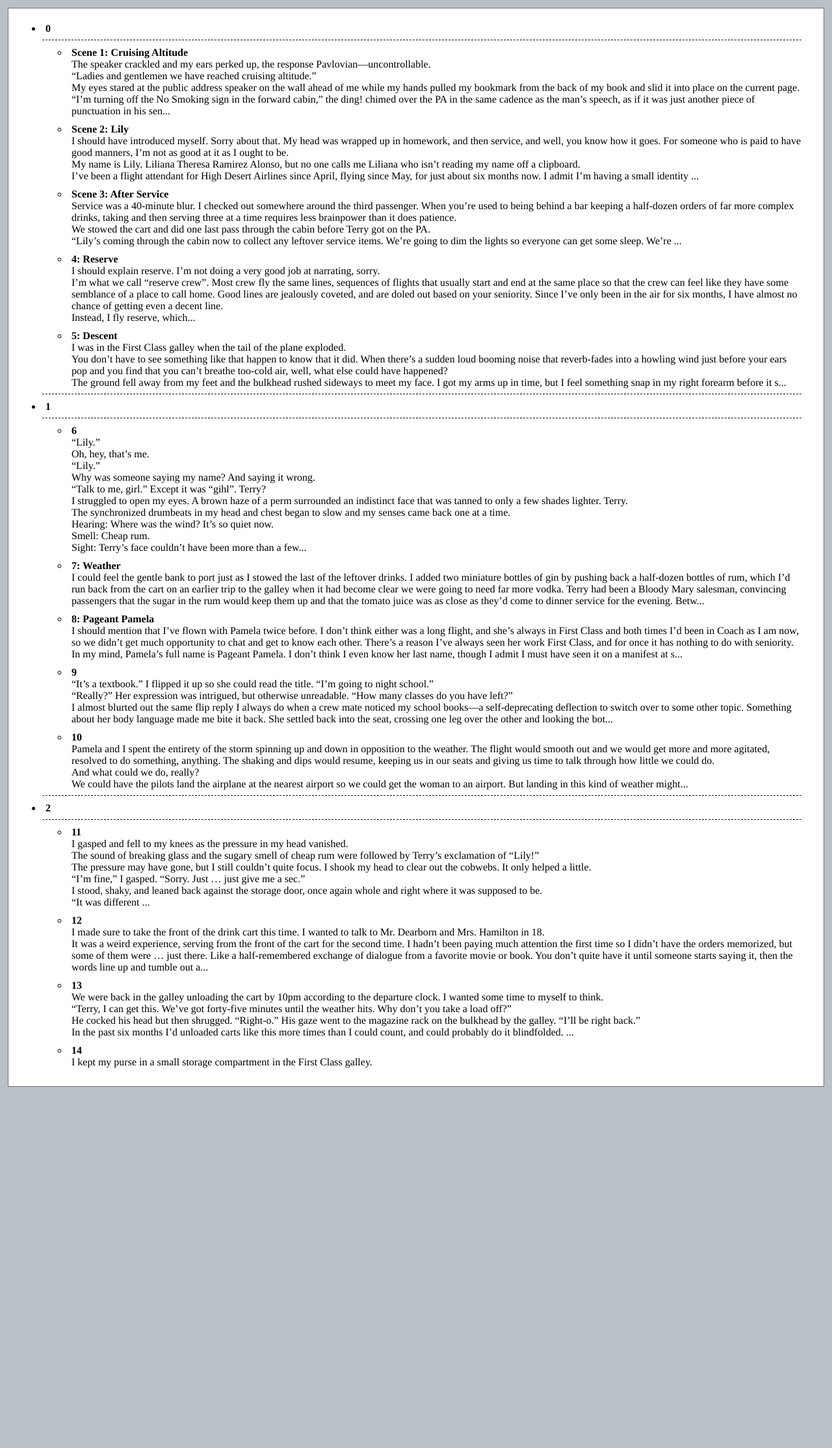
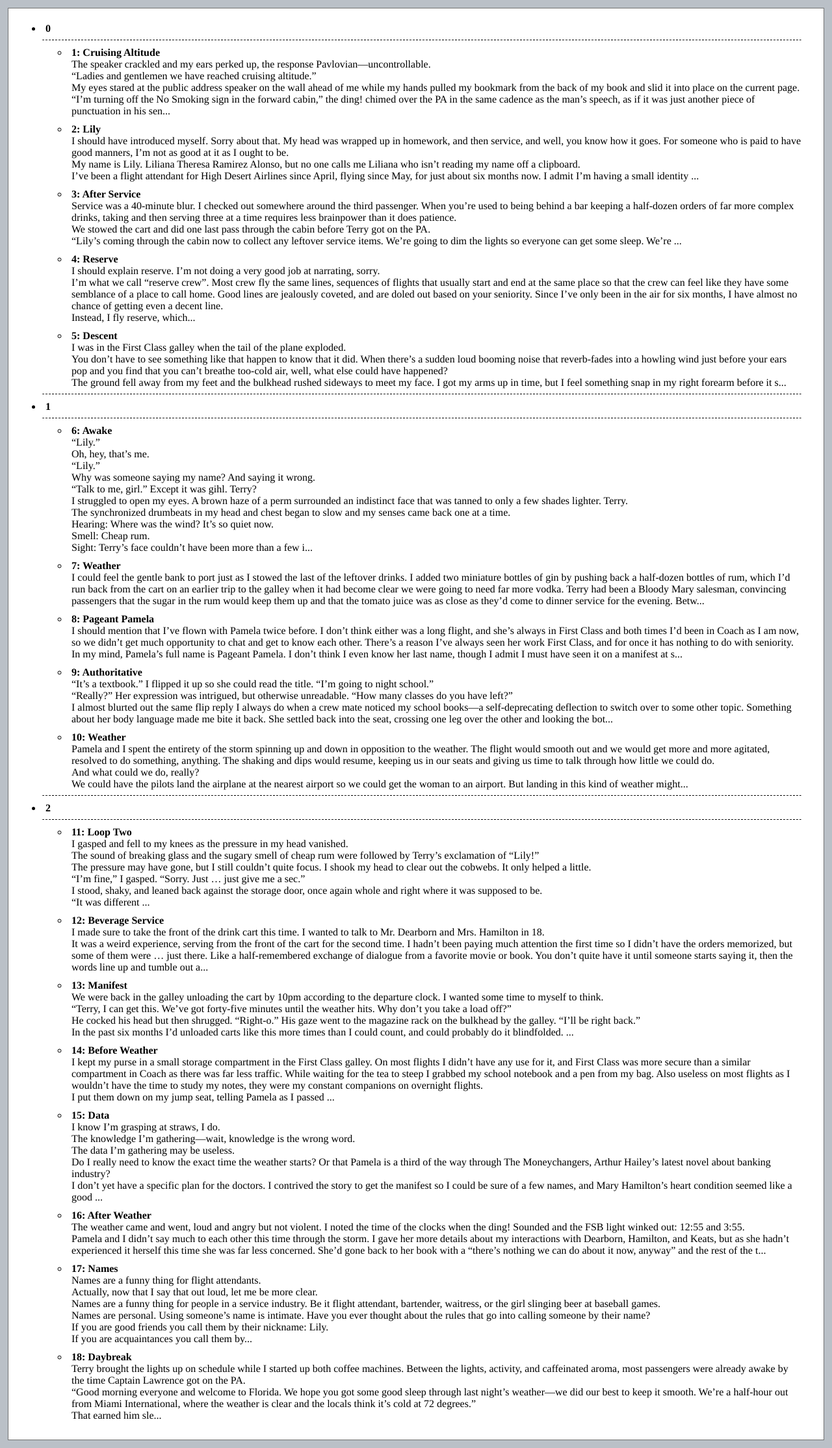
Before and after one commit to rickosborne/cascades, a plain HTML site: page Cascades.scriv/QuickLook/Preview.html in a window 1280 px wide. Shown: the whole page at 65% size. Before the commit the page ends 1685 px from the top, so only its background shows below. Drawn offline with Linux system fonts and the light colour scheme.

Commit message:
17 or somesuch.  25151 words.

```diff
--- a/Cascades.scriv/QuickLook/Preview.html
+++ b/Cascades.scriv/QuickLook/Preview.html
@@ -33,18 +33,18 @@
 <hr/>
 <ul>
 <li>
-<p class="binderItem"><strong>Scene 1: Cruising Altitude</strong><br/>The speaker crackled and my ears perked up, the response Pavlovian—uncontrollable.<br/>
+<p class="binderItem"><strong>1: Cruising Altitude</strong><br/>The speaker crackled and my ears perked up, the response Pavlovian—uncontrollable.<br/>
 “Ladies and gentlemen we have reached cruising altitude.”<br/>
 My eyes stared at the public address speaker on the wall ahead of me while my hands pulled my bookmark from the back of my book and slid it into place on the current page.<br/>
 “I’m turning off the No Smoking sign in the forward cabin,” the ding! chimed over the PA in the same cadence as the man’s speech, as if it was just another piece of punctuation in his sen...</p>
 </li>
 <li>
-<p class="binderItem"><strong>Scene 2: Lily</strong><br/>I should have introduced myself.  Sorry about that.  My head was wrapped up in homework, and then service, and well, you know how it goes.  For someone who is paid to have good manners, I’m not as good at it as I ought to be.<br/>
+<p class="binderItem"><strong>2: Lily</strong><br/>I should have introduced myself.  Sorry about that.  My head was wrapped up in homework, and then service, and well, you know how it goes.  For someone who is paid to have good manners, I’m not as good at it as I ought to be.<br/>
 My name is Lily.  Liliana Theresa Ramirez Alonso, but no one calls me Liliana who isn’t reading my name off a clipboard.<br/>
 I’ve been a flight attendant for High Desert Airlines since April, flying since May, for just about six months now.  I admit I’m having a small identity ...</p>
 </li>
 <li>
-<p class="binderItem"><strong>Scene 3: After Service</strong><br/>Service was a 40-minute blur.  I checked out somewhere around the third passenger.  When you’re used to being behind a bar keeping a half-dozen orders of far more complex drinks, taking and then serving three at a time requires less brainpower than it does patience.<br/>
+<p class="binderItem"><strong>3: After Service</strong><br/>Service was a 40-minute blur.  I checked out somewhere around the third passenger.  When you’re used to being behind a bar keeping a half-dozen orders of far more complex drinks, taking and then serving three at a time requires less brainpower than it does patience.<br/>
 We stowed the cart and did one last pass through the cabin before Terry got on the PA.<br/>
 “Lily’s coming through the cabin now to collect any leftover service items.  We’re going to dim the lights so everyone can get some sleep.  We’re ...</p>
 </li>
@@ -66,16 +66,16 @@ The ground fell away from my feet and the bulkhead rushed sideways to meet my fa
 <hr/>
 <ul>
 <li>
-<p class="binderItem"><strong>6</strong><br/>“Lily.”<br/>
+<p class="binderItem"><strong>6: Awake</strong><br/>“Lily.”<br/>
 Oh, hey, that’s me.<br/>
 “Lily.”<br/>
 Why was someone saying my name?  And saying it wrong.<br/>
-“Talk to me, girl.”  Except it was “gihl”.  Terry?<br/>
+“Talk to me, girl.”  Except it was gihl.  Terry?<br/>
 I struggled to open my eyes.  A brown haze of a perm surrounded an indistinct face that was tanned to only a few shades lighter.  Terry.<br/>
 The synchronized drumbeats in my head and chest began to slow and my senses came back one at a time.<br/>
 Hearing: Where was the wind?  It’s so quiet now.<br/>
 Smell: Cheap rum.<br/>
-Sight: Terry’s face couldn’t have been more than a few...</p>
+Sight: Terry’s face couldn’t have been more than a few i...</p>
 </li>
 <li>
 <p class="binderItem"><strong>7: Weather</strong><br/>I could feel the gentle bank to port just as I stowed the last of the leftover drinks.  I added two miniature bottles of gin by pushing back a half-dozen bottles of rum, which I’d run back from the cart on an earlier trip to the galley when it had become clear we were going to need far more vodka.  Terry had been a Bloody Mary salesman, convincing passengers that the sugar in the rum would keep them up and that the tomato juice was as close as they’d come to dinner service for the evening.  Betw...</p>
@@ -85,12 +85,12 @@ Sight: Terry’s face couldn’t have been more than a few...</p>
 In my mind, Pamela’s full name is Pageant Pamela.  I don’t think I even know her last name, though I admit I must have seen it on a manifest at s...</p>
 </li>
 <li>
-<p class="binderItem"><strong>9</strong><br/>“It’s a textbook.”  I flipped it up so she could read the title.  “I’m going to night school.”<br/>
+<p class="binderItem"><strong>9: Authoritative</strong><br/>“It’s a textbook.”  I flipped it up so she could read the title.  “I’m going to night school.”<br/>
 “Really?”  Her expression was intrigued, but otherwise unreadable.  “How many classes do you have left?”<br/>
 I almost blurted out the same flip reply I always do when a crew mate noticed my school books—a self-deprecating deflection to switch over to some other topic.  Something about her body language made me bite it back. She settled back into the seat, crossing one leg over the other and looking the bot...</p>
 </li>
 <li>
-<p class="binderItem"><strong>10</strong><br/>Pamela and I spent the entirety of the storm spinning up and down in opposition to the weather.  The flight would smooth out and we would get more and more agitated, resolved to do something, anything.  The shaking and dips would resume, keeping us in our seats and giving us time to talk through how little we could do.<br/>
+<p class="binderItem"><strong>10: Weather</strong><br/>Pamela and I spent the entirety of the storm spinning up and down in opposition to the weather.  The flight would smooth out and we would get more and more agitated, resolved to do something, anything.  The shaking and dips would resume, keeping us in our seats and giving us time to talk through how little we could do.<br/>
 And what could we do, really?<br/>
 We could have the pilots land the airplane at the nearest airport so we could get the woman to an airport.  But landing in this kind of weather might...</p>
 </li>
@@ -102,7 +102,7 @@ We could have the pilots land the airplane at the nearest airport so we could ge
 <hr/>
 <ul>
 <li>
-<p class="binderItem"><strong>11</strong><br/>I gasped and fell to my knees as the pressure in my head vanished.<br/>
+<p class="binderItem"><strong>11: Loop Two</strong><br/>I gasped and fell to my knees as the pressure in my head vanished.<br/>
 The sound of breaking glass and the sugary smell of cheap rum were followed by Terry’s exclamation of “Lily!”<br/>
 The pressure may have gone, but I still couldn’t quite focus.  I shook my head to clear out the cobwebs.  It only helped a little.<br/>
 “I’m fine,” I gasped.  “Sorry.  Just … just give me a sec.”<br/>
@@ -110,17 +110,42 @@ I stood, shaky, and leaned back against the storage door, once again whole and r
 “It was different ...</p>
 </li>
 <li>
-<p class="binderItem"><strong>12</strong><br/>I made sure to take the front of the drink cart this time.  I wanted to talk to Mr. Dearborn and Mrs. Hamilton in 18.<br/>
+<p class="binderItem"><strong>12: Beverage Service</strong><br/>I made sure to take the front of the drink cart this time.  I wanted to talk to Mr. Dearborn and Mrs. Hamilton in 18.<br/>
 It was a weird experience, serving from the front of the cart for the second time.  I hadn’t been paying much attention the first time so I didn’t have the orders memorized, but some of them were … just there.  Like a half-remembered exchange of dialogue from a favorite movie or book.  You don’t quite have it until someone starts saying it, then the words line up and tumble out a...</p>
 </li>
 <li>
-<p class="binderItem"><strong>13</strong><br/>We were back in the galley unloading the cart by 10pm according to the departure clock.  I wanted some time to myself to think.<br/>
+<p class="binderItem"><strong>13: Manifest</strong><br/>We were back in the galley unloading the cart by 10pm according to the departure clock.  I wanted some time to myself to think.<br/>
 “Terry, I can get this.  We’ve got forty-five minutes until the weather hits.  Why don’t you take a load off?”<br/>
 He cocked his head but then shrugged.  “Right-o.”  His gaze went to the magazine rack on the bulkhead by the galley.  “I’ll be right back.”<br/>
 In the past six months I’d unloaded carts like this more times than I could count, and could probably do it blindfolded. ...</p>
 </li>
 <li>
-<p class="binderItem"><strong>14</strong><br/>I kept my purse in a small storage compartment in the First Class galley.</p>
+<p class="binderItem"><strong>14: Before Weather</strong><br/>I kept my purse in a small storage compartment in the First Class galley.  On most flights I didn’t have any use for it, and First Class was more secure than a similar compartment in Coach as there was far less traffic.  While waiting for the tea to steep I grabbed my school notebook and a pen from my bag.  Also useless on most flights as I wouldn’t have the time to study my notes, they were my constant companions on overnight flights.<br/>
+I put them down on my jump seat, telling Pamela as I passed ...</p>
+</li>
+<li>
+<p class="binderItem"><strong>15: Data</strong><br/>I know I’m grasping at straws, I do.<br/>
+The knowledge I’m gathering—wait, knowledge is the wrong word.<br/>
+The data I’m gathering may be useless.<br/>
+Do I really need to know the exact time the weather starts?  Or that Pamela is a third of the way through The Moneychangers, Arthur Hailey’s latest novel about banking industry?<br/>
+I don’t yet have a specific plan for the doctors.  I contrived the story to get the manifest so I could be sure of a few names, and Mary Hamilton’s heart condition seemed like a good ...</p>
+</li>
+<li>
+<p class="binderItem"><strong>16: After Weather</strong><br/>The weather came and went, loud and angry but not violent.  I noted the time of the clocks when the ding! Sounded and the FSB light winked out: 12:55 and 3:55.<br/>
+Pamela and I didn’t say much to each other this time through the storm.  I gave her more details about my interactions with Dearborn, Hamilton, and Keats, but as she hadn’t experienced it herself this time she was far less concerned.  She’d gone back to her book with a “there’s nothing we can do about it now, anyway” and the rest of the t...</p>
+</li>
+<li>
+<p class="binderItem"><strong>17: Names</strong><br/>Names are a funny thing for flight attendants.<br/>
+Actually, now that I say that out loud, let me be more clear.<br/>
+Names are a funny thing for people in a service industry.  Be it flight attendant, bartender, waitress, or the girl slinging beer at baseball games.<br/>
+Names are personal.  Using someone’s name is intimate.  Have you ever thought about the rules that go into calling someone by their name?<br/>
+If you are good friends you call them by their nickname: Lily.<br/>
+If you are acquaintances you call them by...</p>
+</li>
+<li>
+<p class="binderItem"><strong>18: Daybreak</strong><br/>Terry brought the lights up on schedule while I started up both coffee machines.  Between the lights, activity, and caffeinated aroma, most passengers were already awake by the time Captain Lawrence got on the PA.<br/>
+“Good morning everyone and welcome to Florida.  We hope you got some good sleep through last night’s weather—we did our best to keep it smooth.  We’re a half-hour out from Miami International, where the weather is clear and the locals think it’s cold at 72 degrees.”<br/>
+That earned him sle...</p>
 </li>
 </ul>
 </ul>
```
Also changed, not shown: Cascades.scriv/QuickLook/Thumbnail.jpg, 18 other files.
